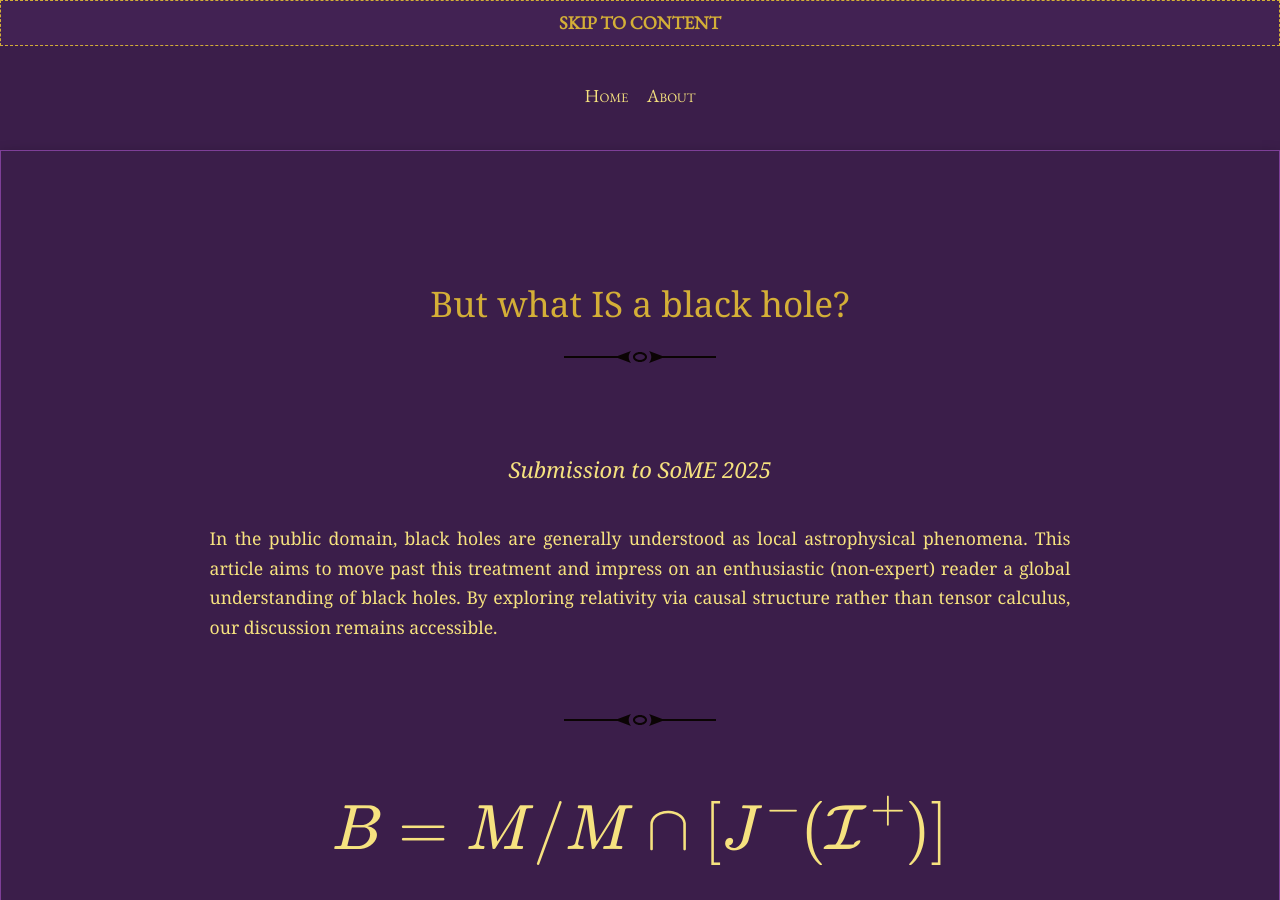
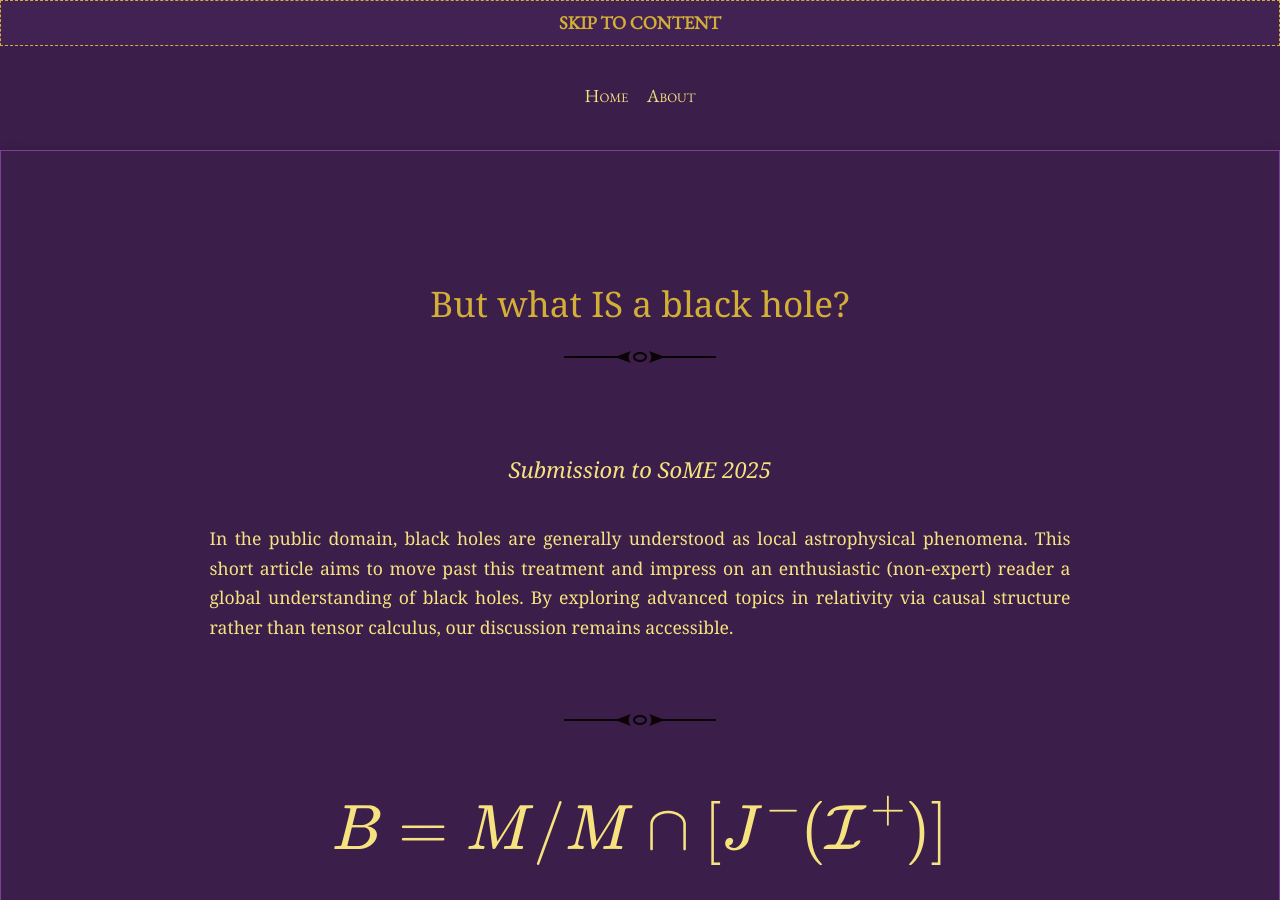
Before and after one commit to GangaSM/Meditations-on-Second-Philosophy, a Jekyll site: the page built from _posts/2025-06-13-blackhole.md, in a window 1280 px wide and 900 px high. Built offline with Jekyll 4.4.1, drawn with Linux system fonts in a browser that asks for light colours.

Commit message:
Update 2025-06-13-blackhole.md

```diff
--- a/_posts/2025-06-13-blackhole.md
+++ b/_posts/2025-06-13-blackhole.md
@@ -6,7 +6,7 @@ author: Ganga Singh Manchanda
 category: physics
 ---
 
-In the public domain, black holes are generally understood as local astrophysical phenomena. This article aims to move past this treatment and impress on an enthusiastic (non-expert) reader a global understanding of black holes. By exploring relativity via causal structure rather than tensor calculus, our discussion remains accessible.
+In the public domain, black holes are generally understood as local astrophysical phenomena. This short article aims to move past this treatment and impress on an enthusiastic (non-expert) reader a global understanding of black holes. By exploring advanced topics in relativity via causal structure rather than tensor calculus, our discussion remains accessible.
 
 ---
 
```
